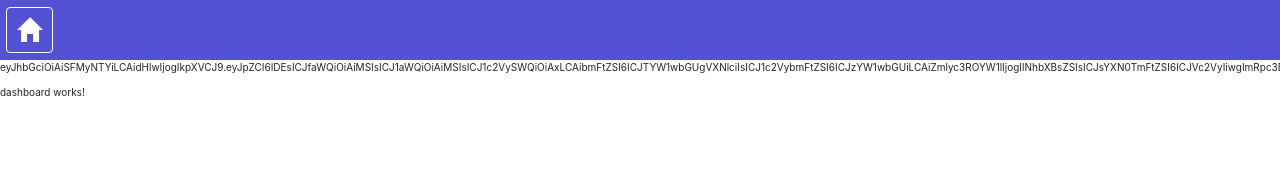
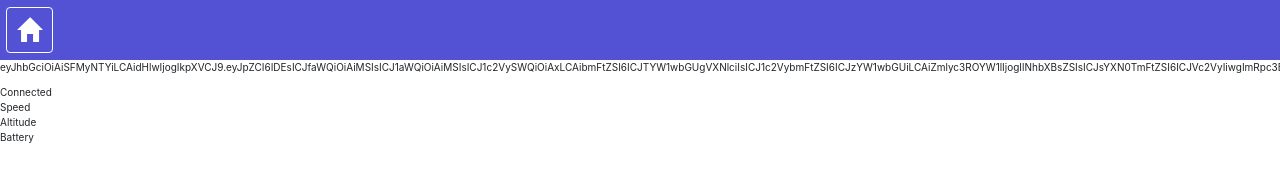
Before and after one commit to G1F18-IoD/Frontend-Development, an Angular app: page /home in a window 1280 px wide. Shown: the top 195 px of the page. Built offline with nearby package versions, Linux system fonts and the light colour scheme; sample sign-in values are in the browser's storage.

Commit message:
Started on css grid for dashboard

```diff
--- a/src/app/modules/framework/viewes/home/sub-components/dashboard/dashboard.component.css
+++ b/src/app/modules/framework/viewes/home/sub-components/dashboard/dashboard.component.css
@@ -0,0 +1,20 @@
+.dashboard-grid{
+    display:grid;
+    width: 50%;
+}
+
+.grid-connected{
+    grid-column: 1/1;
+}
+
+.grid-speed{
+    grid-column: 2/2;
+}
+
+.grid-altitude{
+    grid-column: 3/3;
+}
+
+.grid-battery{
+    grid-column: 4/4;
+}
--- a/src/app/modules/framework/viewes/home/sub-components/dashboard/dashboard.component.html
+++ b/src/app/modules/framework/viewes/home/sub-components/dashboard/dashboard.component.html
@@ -1,3 +1,12 @@
-<p>
-  dashboard works!
-</p>
+<div>
+  <div class="dashboard-grid" class="center-div">
+    <div class="grid-connected">Connected</div>
+    <div class="connected-value"></div>
+    <div class="grid-speed">Speed</div>
+    <div class="speed-value"></div>
+    <div class="grid-altitude">Altitude</div>
+    <div class="altitude-value"></div>
+    <div class="grid-battery">Battery</div>
+    <div class="battery-value"></div>
+  </div>
+</div>
```
